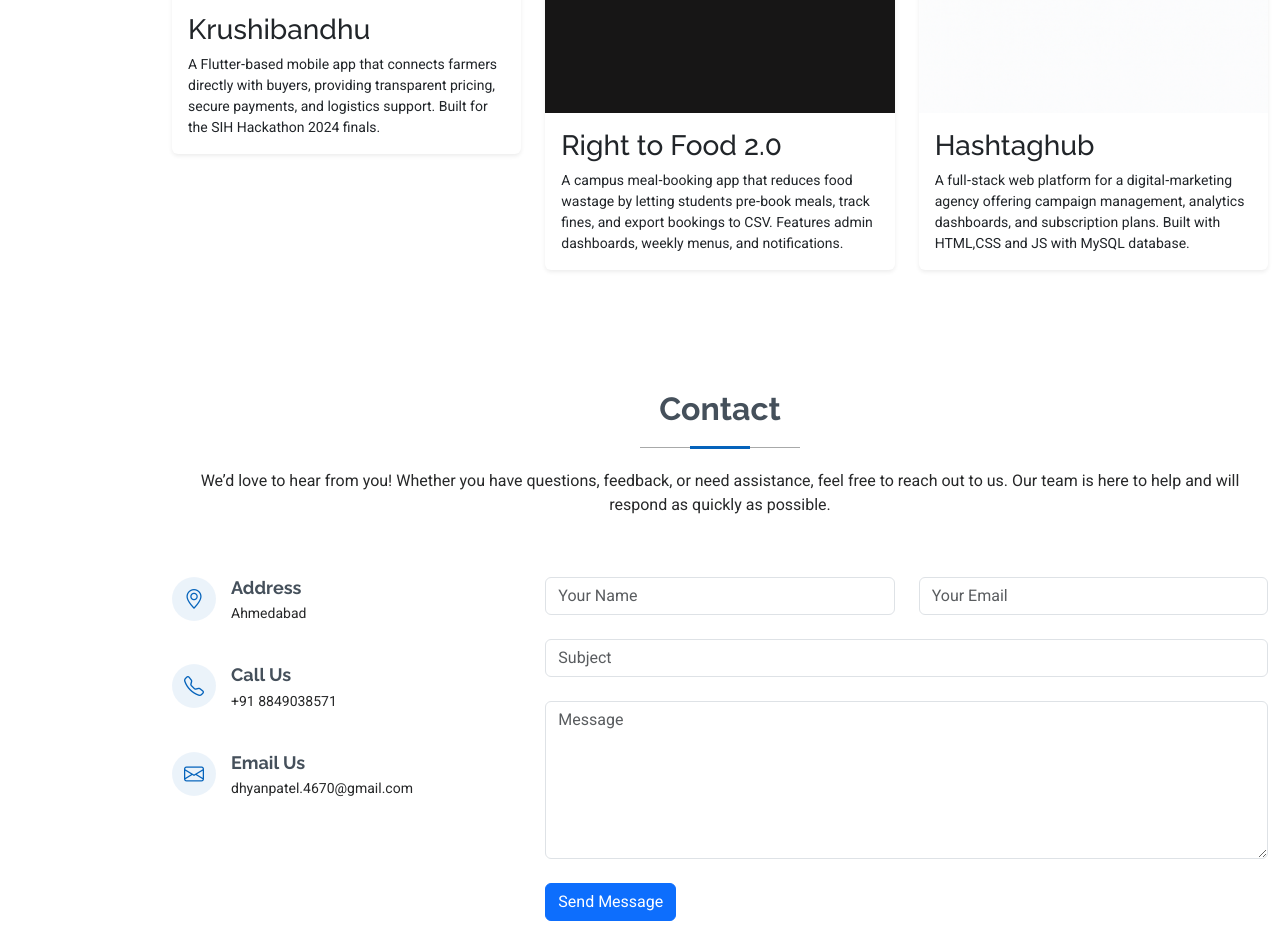
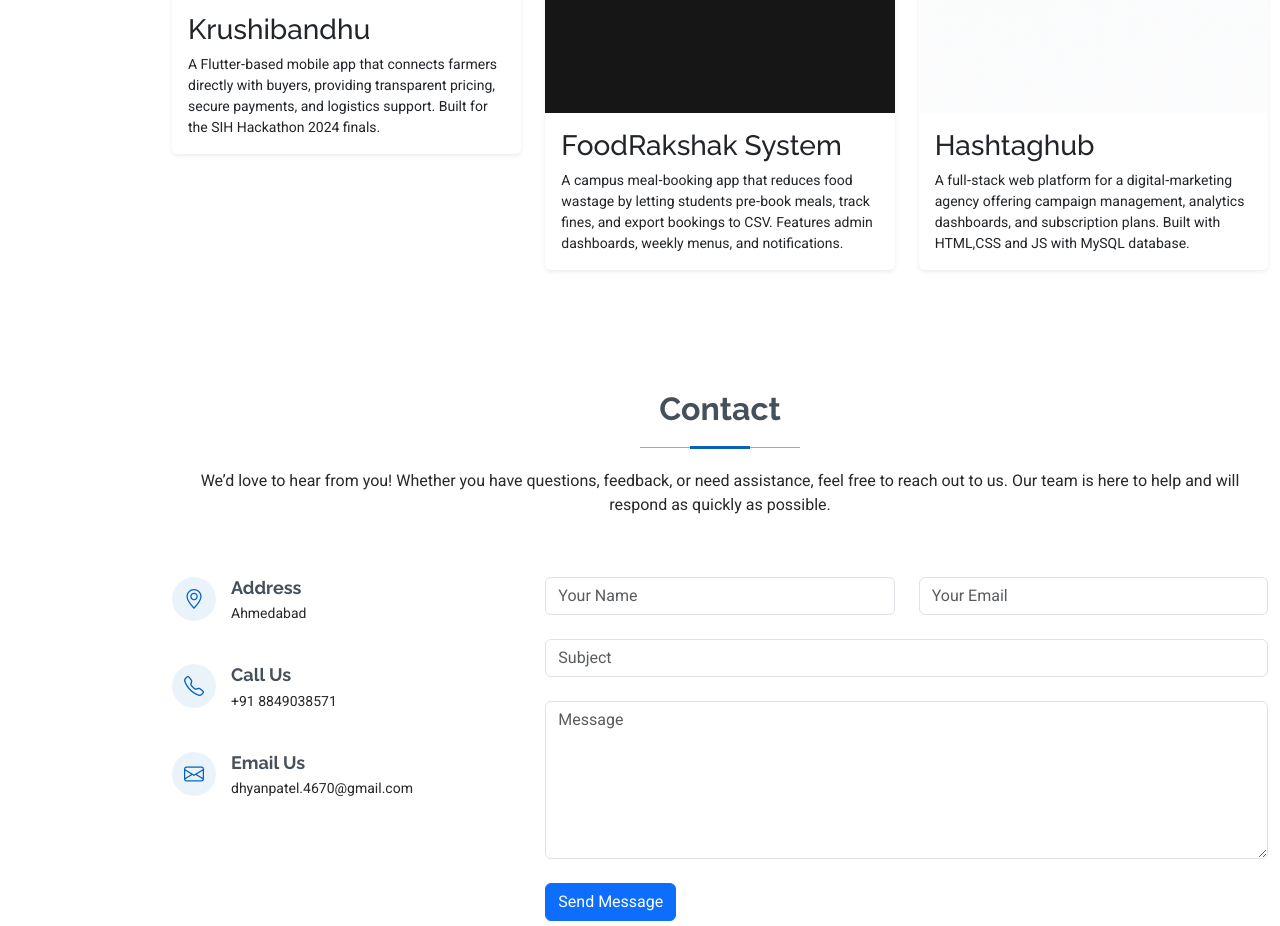
Before and after one commit to Dhyanp06/Portfolio, a plain HTML site: page index.html in a window 1280 px wide. Shown: the part 4924-5850 px from the top of the page. Drawn offline with nearby package versions, Linux system fonts and the light colour scheme.

Commit message:
index.html

```diff
--- a/index.html
+++ b/index.html
@@ -398,13 +398,13 @@ research </em></p>
         </article>
       </div><!-- End Project item -->
 
-      <!-- Right to Food 2.0 -->
+      <!-- FoodRakshak System  -->
       <div class="col-lg-4 col-md-6">
         <article class="project-item position-relative">
           <div class="card h-100 shadow-sm border-0">
-            <img src="rtfLogo.png" class="card-img-top" alt="Right to Food 2.0 App">
+            <img src="rtfLogo.png" class="card-img-top" alt="FoodRakshak System ">
             <div class="card-body">
-              <h3 class="card-title">Right to Food 2.0</h3>
+              <h3 class="card-title">FoodRakshak System </h3>
               <p class="card-text small">
                 A campus meal‑booking app that reduces food wastage by letting students pre‑book meals, track fines,
                 and export bookings to CSV. Features admin dashboards, weekly menus, and notifications.
```
